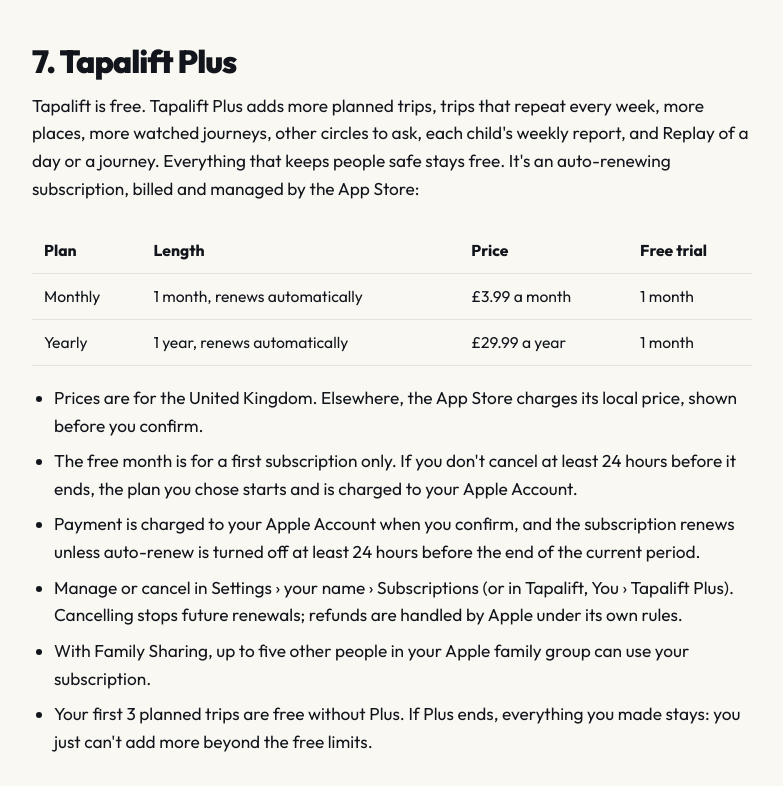
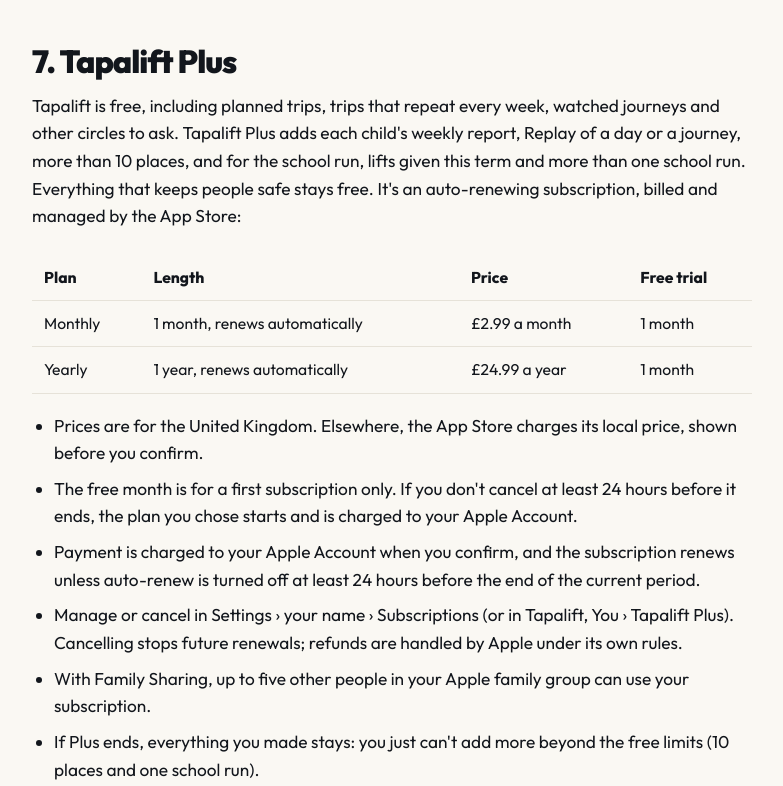
Before and after one commit to isafenet/tapalift-web, a plain HTML site: page terms.html in a window 1280 px wide. Shown: the part 3853-4639 px from the top of the page, without its empty margins (248-1031 px from the left). Drawn offline with Linux system fonts and the light colour scheme.

```diff
--- a/terms.html
+++ b/terms.html
@@ -95,12 +95,12 @@
   <p><b>Under 16s</b> use Tapalift in a Family circle set up by a parent or guardian. They can't start circles, and they join any other circle only once a parent or guardian in their Family circle says yes. Outside the family, their location is seen only by someone giving them a lift, on the way to them. <b>At 16 and 17</b> they can join circles and choose to share where they are in them, and their parents are told. A parent or guardian decides when they're asked before a child's lift with someone outside the family.</p>
 
   <h2 id="subscriptions">7. Tapalift Plus</h2>
-  <p>Tapalift is free. Tapalift Plus adds more planned trips, trips that repeat every week, more places, more watched journeys, other circles to ask, each child's weekly report, and Replay of a day or a journey. Everything that keeps people safe stays free. It's an auto-renewing subscription, billed and managed by the App Store:</p>
+  <p>Tapalift is free, including planned trips, trips that repeat every week, watched journeys and other circles to ask. Tapalift Plus adds each child's weekly report, Replay of a day or a journey, more than 10 places, and for the school run, lifts given this term and more than one school run. Everything that keeps people safe stays free. It's an auto-renewing subscription, billed and managed by the App Store:</p>
   <div class="table"><table>
     <thead><tr><th>Plan</th><th>Length</th><th>Price</th><th>Free trial</th></tr></thead>
     <tbody>
-      <tr><td>Monthly</td><td>1 month, renews automatically</td><td>£3.99 a month</td><td>1 month</td></tr>
-      <tr><td>Yearly</td><td>1 year, renews automatically</td><td>£29.99 a year</td><td>1 month</td></tr>
+      <tr><td>Monthly</td><td>1 month, renews automatically</td><td>£2.99 a month</td><td>1 month</td></tr>
+      <tr><td>Yearly</td><td>1 year, renews automatically</td><td>£24.99 a year</td><td>1 month</td></tr>
     </tbody>
   </table></div>
   <ul>
@@ -109,7 +109,7 @@
     <li>Payment is charged to your Apple Account when you confirm, and the subscription renews unless auto-renew is turned off at least 24 hours before the end of the current period.</li>
     <li>Manage or cancel in Settings › your name › Subscriptions (or in Tapalift, You › Tapalift Plus). Cancelling stops future renewals; refunds are handled by Apple under its own rules.</li>
     <li>With Family Sharing, up to five other people in your Apple family group can use your subscription.</li>
-    <li>Your first 3 planned trips are free without Plus. If Plus ends, everything you made stays: you just can't add more beyond the free limits.</li>
+    <li>If Plus ends, everything you made stays: you just can't add more beyond the free limits (10 places and one school run).</li>
   </ul>
 
   <h2 id="use">8. Acceptable use</h2>
```
